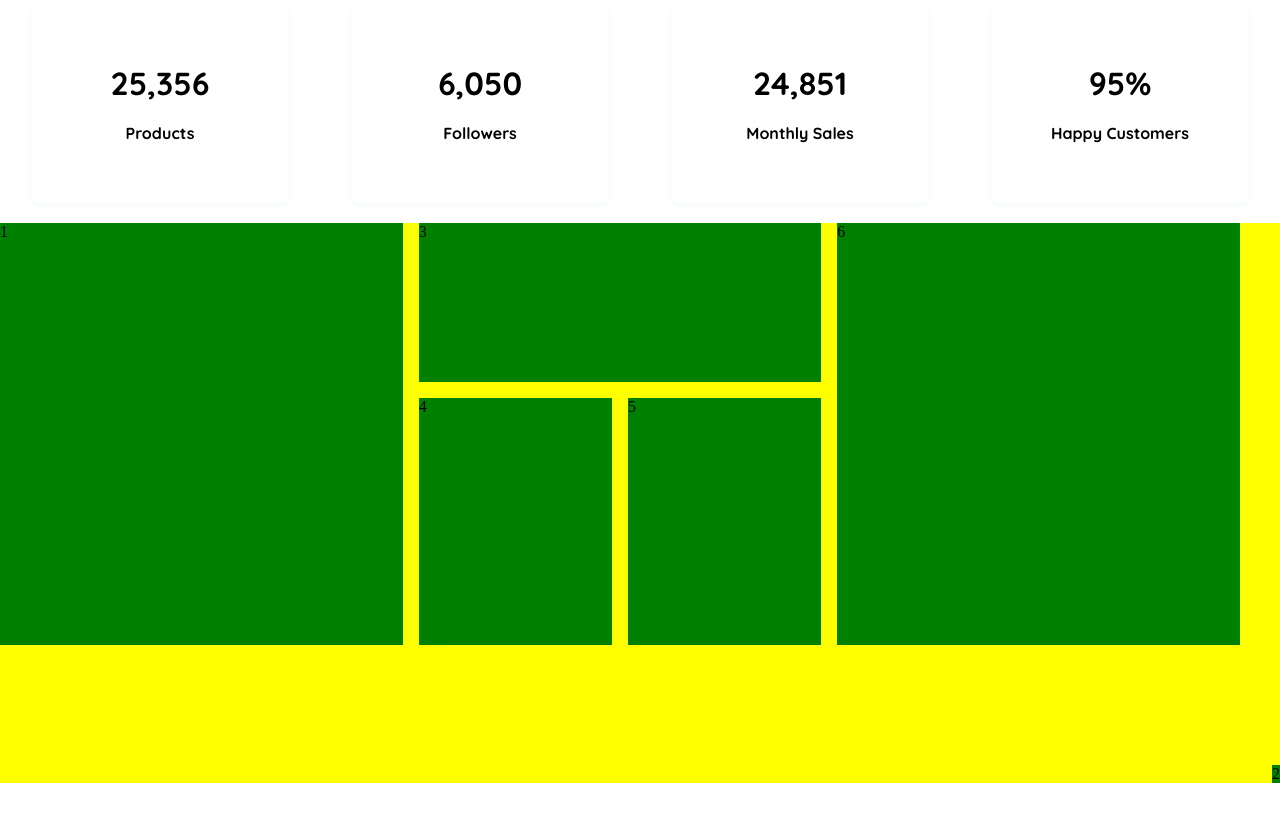
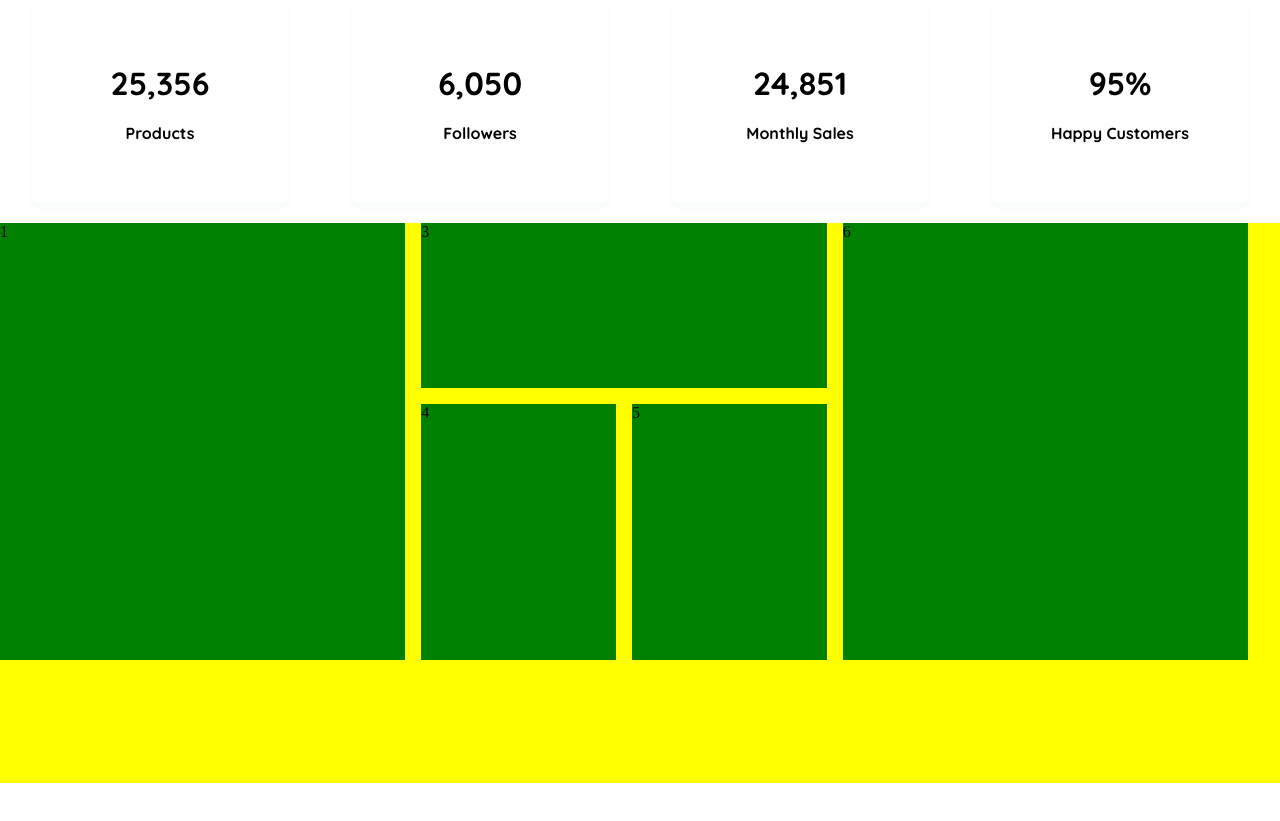
Before and after one commit to Osama92/Instagram_Stories1, a plain HTML site: page index.html in a window 1280 px wide. Shown: the part 817-1638 px from the top of the page. Drawn offline with nearby package versions, Linux system fonts and the light colour scheme.

Commit message:
Working on grid

```diff
--- a/index.html
+++ b/index.html
@@ -95,7 +95,7 @@
       <!-- GALLERY_SECTION -->
       <div class="gallery_section">
         <div class="image1 gr">1</div>
-        <div class="image2 gr">2</div>
+        <div class="image2 gr"></div>
         <div class="image3 gr">3</div>
         <div class="image4 gr">4</div>
         <div class="image5 gr">5</div>
--- a/style.css
+++ b/style.css
@@ -188,7 +188,6 @@ span {
   /* background: #f4f9f9; */
   background: yellow;
   display: grid;
-  align-content: center;
   grid-template-rows: repeat(6, 1fr);
   grid-template-columns: repeat(6, 0.5fr);
   grid-gap: 1em;
```
